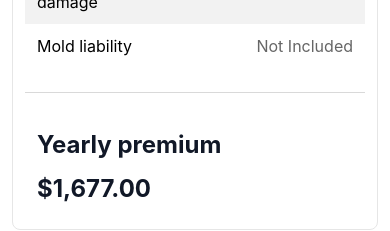
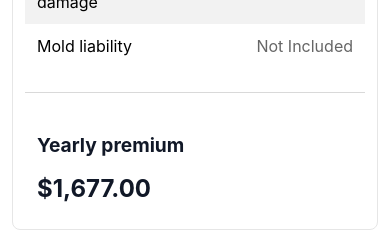
Before and after one commit to wasilisafish/proposal-builder, a React (Vite) app: page / in a window 390 px wide. Shown: the part 1860-2091 px from the top of the page. Built offline with nearby package versions, Linux system fonts and the light colour scheme; a web font is replaced by a local one.

Commit message:
Update remaining Yearly premium text sizes to 1.2rem on small screens

```diff
--- a/client/pages/Index.tsx
+++ b/client/pages/Index.tsx
@@ -1696,7 +1696,7 @@ export default function Index() {
             {/* Yearly Premium - Show comparison if data available */}
             <div className={`${extractedData && extractedData.status !== "failed" ? "grid gap-2 md:gap-4" : "flex flex-col md:flex-row items-start gap-1 justify-between"} items-start px-3 md:px-4 py-3 md:py-3`} style={extractedData && extractedData.status !== "failed" ? { gridTemplateColumns: 'minmax(0, 1fr) minmax(80px, 1fr) minmax(80px, 1fr)', display: 'grid' } : {}}>
               <div className="flex flex-col gap-1 mb-2 md:mb-0">
-              <span className="text-2xl font-bold leading-8 text-[#111827]">
+              <span className="text-xl md:text-2xl font-bold leading-8 text-[#111827]" style={{ fontSize: '1.2rem' }}>
                 Yearly premium
               </span>
                 {extractedData && extractedData.status !== "failed" && !isLoading && (() => {
@@ -1719,7 +1719,7 @@ export default function Index() {
               {extractedData && extractedData.status !== "failed" && !isLoading ? (
                 <>
                   <div className="flex items-center justify-start md:justify-end gap-2">
-                    <span className="text-2xl font-bold leading-8 text-left md:text-right text-[#111827] flex-1">
+                    <span className="text-xl md:text-2xl font-bold leading-8 text-left md:text-right text-[#111827] flex-1">
                       $1,677.00
                     </span>
                     <div className="flex-shrink-0 w-5">
```
